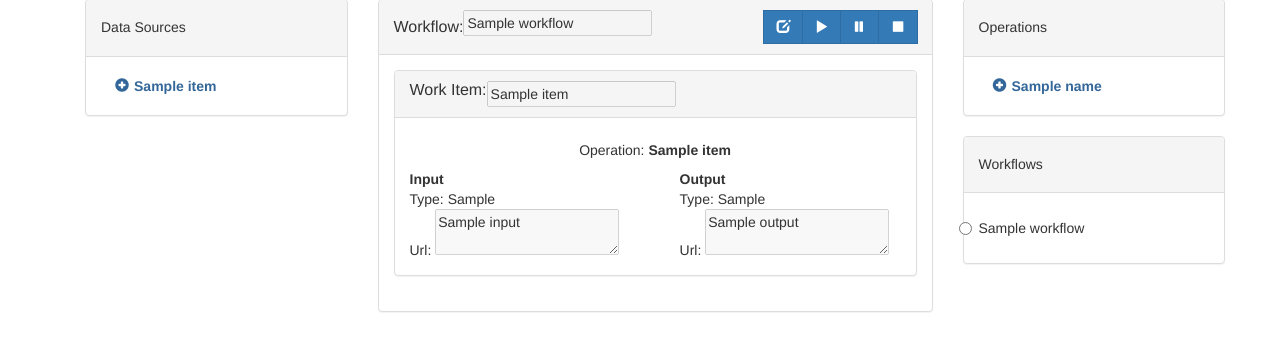
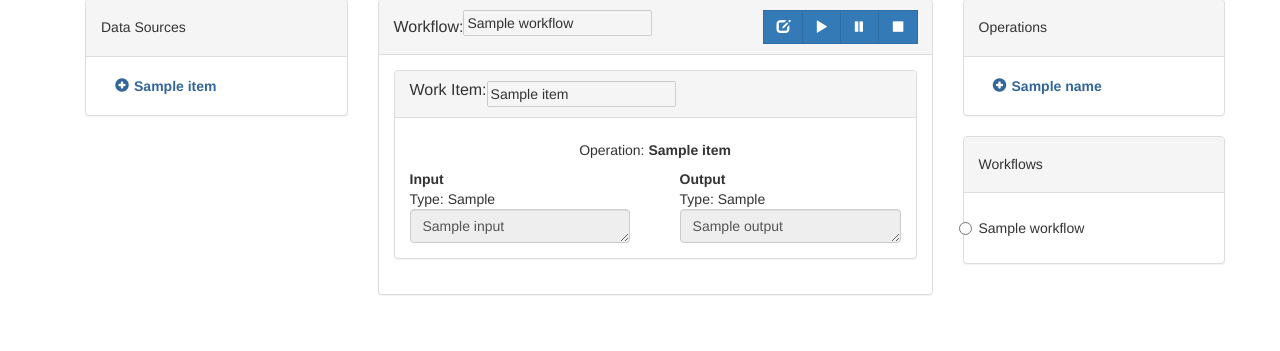
Before and after one commit to mainulhossain/phenoproc, a Python web app: template app/templates/index.html in a window 1280 px wide. Shown: the part 220-571 px from the top of the page. Run offline with Jinja, Linux system fonts and the light colour scheme; the template is opened without the code that fills it: most values are stand-ins (such as "Sample title", 1, 10 or a date in 2020); some libraries are stand-ins or nearby versions; some web fonts are replaced.

Commit message:
form-control

```diff
--- a/app/templates/index.html
+++ b/app/templates/index.html
@@ -123,15 +123,15 @@
 								</div>
 								<div style="float: left; width: 45%" class="droppable-input"><strong>Input</strong>
 									<div style="text-align: left">Type: {{item.input_datasource or ''}}</div>
-									<div style="text-align: left; word-wrap: break-word;">Url:
-										<textarea wrap="hard" class="input-path" data-datasourcetype="{{item.input_datasourceid or ''}}">{{item.input or ''}}</textarea>
+									<div style="text-align: left; word-wrap: break-word;">
+										<textarea wrap="hard" class="input-path form-control" rows="1" data-datasourcetype="{{item.input_datasourceid or ''}}">{{item.input or ''}}</textarea>
 									</div>
 								</div>
 								<div style="float: right; width: 45%" class="droppable-output">
 									<strong>Output</strong>
 									<div style="text-align: left">Type: {{item.output_datasource or ''}}</div>
-									<div style="text-align: left;">Url:
-										<textarea wrap="hard" class="output-path" data-datasourcetype="{{item.output_datasourceid or ''}}">{{item.output or ''}}</textarea>
+									<div style="text-align: left;">
+										<textarea wrap="hard" class="output-path form-control" rows="1" data-datasourcetype="{{item.output_datasourceid or ''}}">{{item.output or ''}}</textarea>
 									</div>
 								</div>
 								<div style="float: clear;"></div>
@@ -256,6 +256,7 @@
 				return;
 			});
 
+			if (editMode) {
 				$('.draggable-datasources').each(function() {
 					// inner scope
 					var phrase = '';
@@ -315,7 +316,7 @@
 						return;
 					}
 				});
-
+			}
 		});
 	});
 </script>
```
Lines whose indentation alone changed are shown as unchanged.
